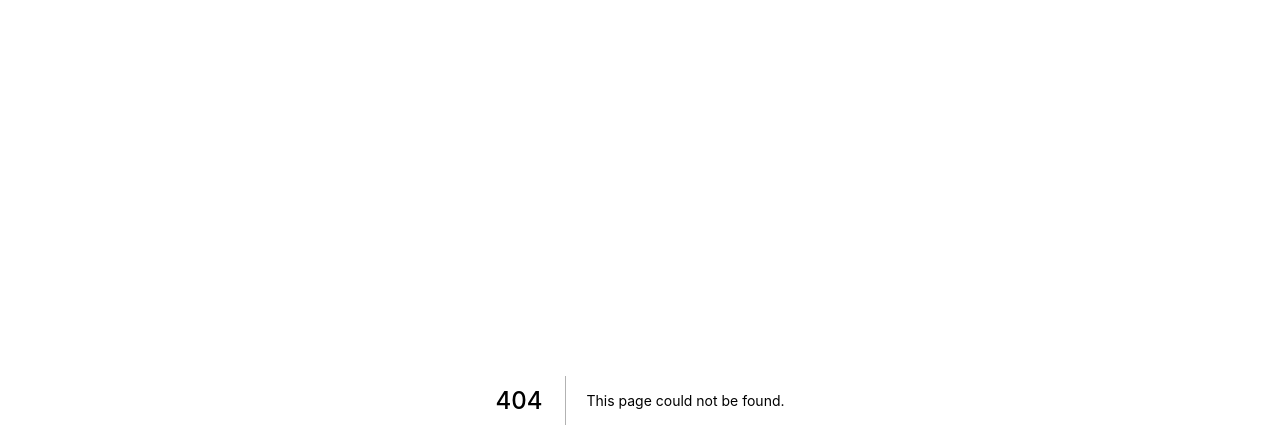
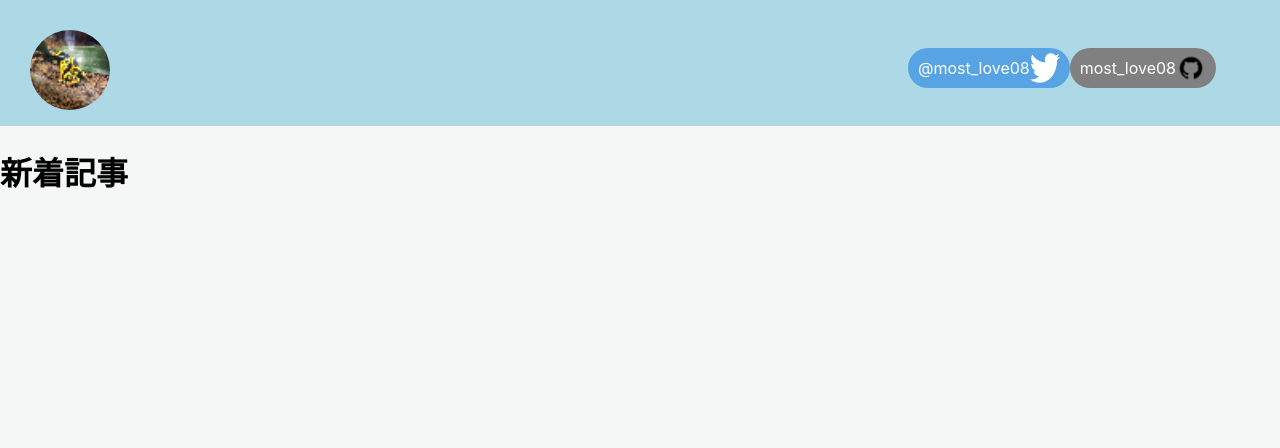
Before and after one commit to mura012/my-blog, a Next.js app: page /newArticles in a window 1280 px wide. Before the commit this address had no page. Shown: the top 448 px of the page. Built offline with nearby package versions, Linux system fonts and the light colour scheme.

Commit message:
✨ ファイルを追加

```diff
--- /dev/null
+++ b/src/pages/_app.jsx
@@ -0,0 +1,7 @@
+import "src/styles/globals.css";
+
+function MyApp({ Component, pageProps }) {
+  return <Component {...pageProps} />;
+}
+
+export default MyApp;
--- /dev/null
+++ b/src/pages/newArticles.jsx
@@ -0,0 +1,11 @@
+import Header from "src/components/Header";
+
+const Articles = () => {
+  return (
+    <div>
+      <Header />
+      <h1>新着記事</h1>
+    </div>
+  );
+};
+export default Articles;
```
